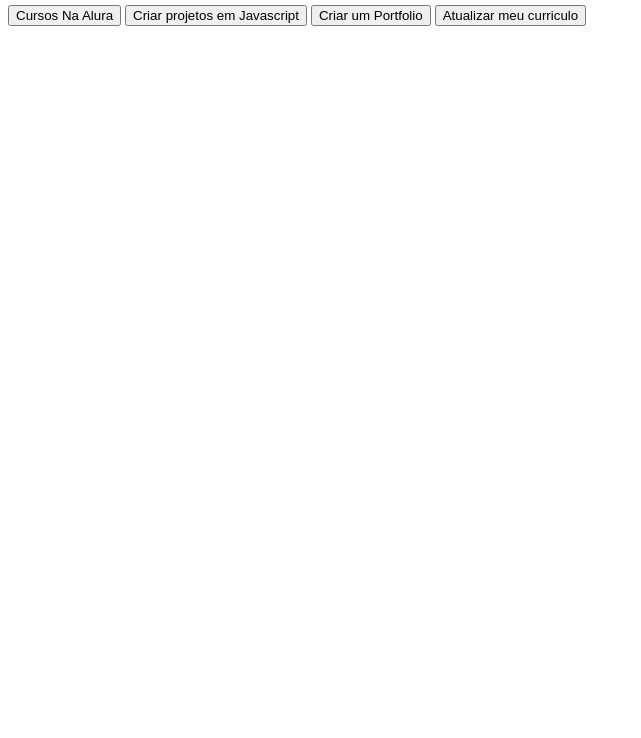
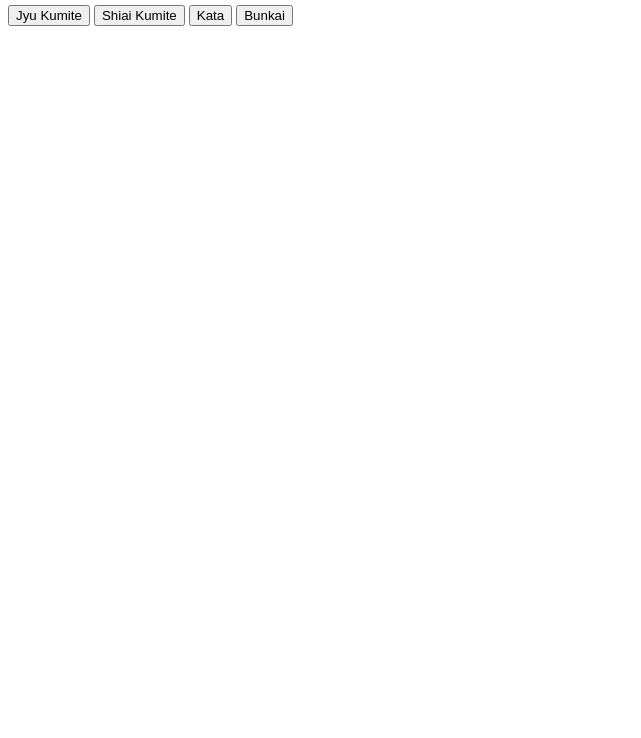
Before and after one commit to Gabrielmarshal/projeto-de-vida-3, a plain HTML site: page index.html in a window 1280 px wide. Shown: the part 62-800 px from the top of the page, without its empty margins (0-641 px from the left). Drawn offline with Linux system fonts and the light colour scheme.

Commit message:
commit change

```diff
--- a/index.html
+++ b/index.html
@@ -3,7 +3,7 @@
 <head>
   <meta charset="UTF-8">
   <meta name="viewport" content="width=device-width, initial-scale=1.0">
-  <title>Meus objetivos do ano</title>
+  <title>Karatê</title>
 </head>
 <body>
     <section class="conteudo-principal">
@@ -11,10 +11,10 @@
         <div class="botoes">
           <class="botoes"></buttons>
           <buttons class="botoes">
-            <button class="botoes">Cursos Na Alura</button>
-            <button class="botoes">Criar projetos em Javascript</button>
-            <button class="botoes">Criar um Portfolio</button>
-            <button class="botoes">Atualizar meu curriculo</button>
+            <button class="botoes">Jyu Kumite</button>
+            <button class="botoes">Shiai Kumite</button>
+            <button class="botoes">Kata</button>
+            <button class="botoes">Bunkai</button>
           </buttons>
         </div>
     </section>
```
